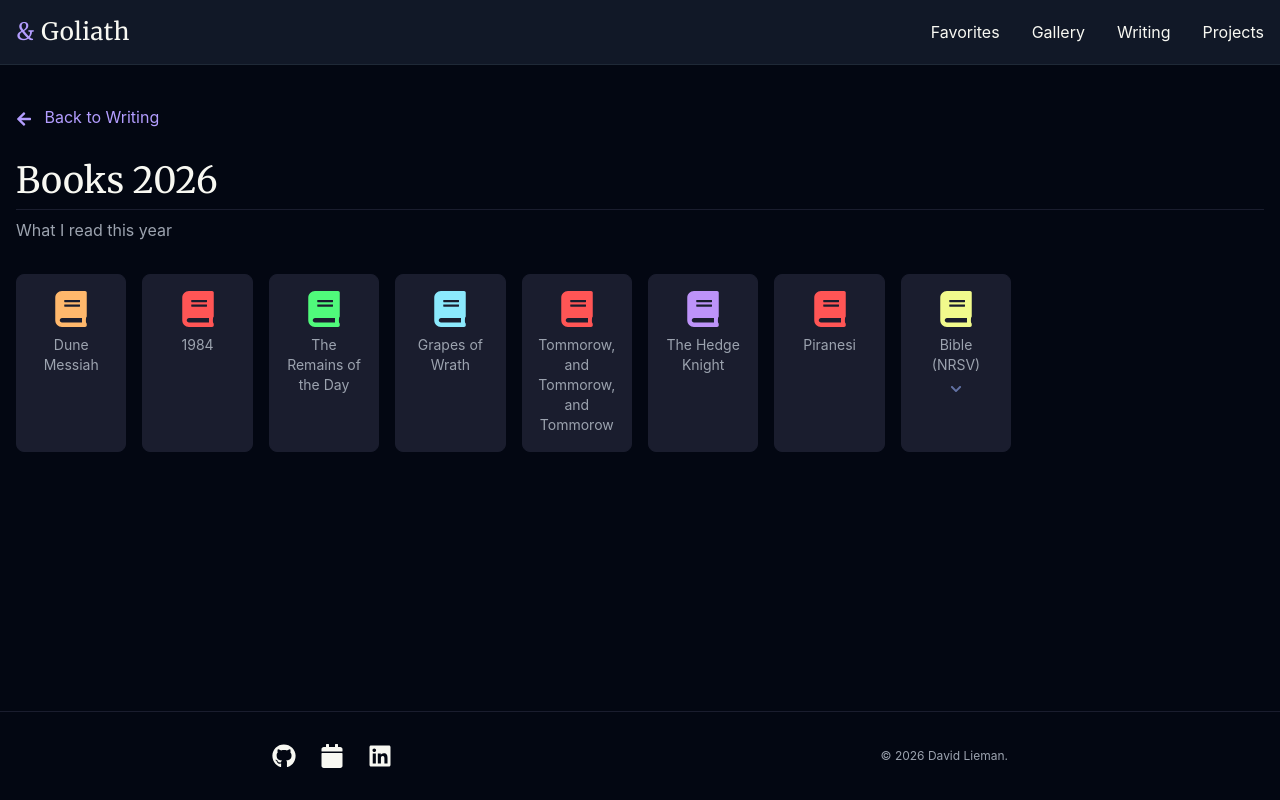
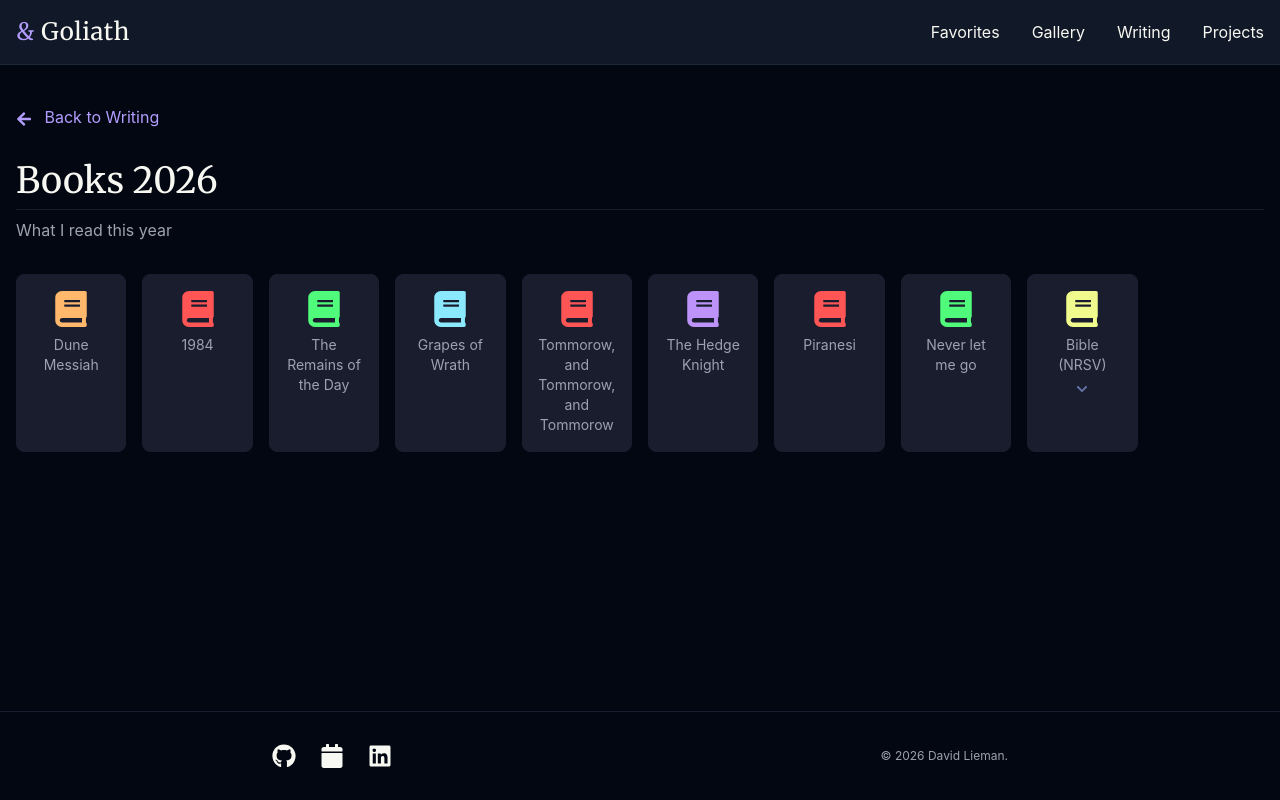
Before and after one commit to David3748/AndGoliath, a Next.js app: page /writing/Books2026 in a window 1280 px wide. Built offline with nearby package versions, Linux system fonts and the light colour scheme.

Commit message:
Add 'Never Let Me Go' by Kazuo Ishiguro to the book list with review and rating

```diff
--- a/src/pages/writing/Books2026.tsx
+++ b/src/pages/writing/Books2026.tsx
@@ -71,6 +71,12 @@
     color: '#FF5555',
     review: "Odd, eerie book.",
     rating: 3.8,
+  },
+  {title: 'Never let me go',
+  author: 'Kazuo Ishiguro',
+  color: '#50FA7B',
+  review: "What great horrors do we commit every day without truly seeing? Where are the human scale tragedies and societal triumphs? Are they only visible from a distant lens, zoomed all the way in?",
+  rating:4.4,
   },
   {
     title: 'Bible (NRSV)',
```
